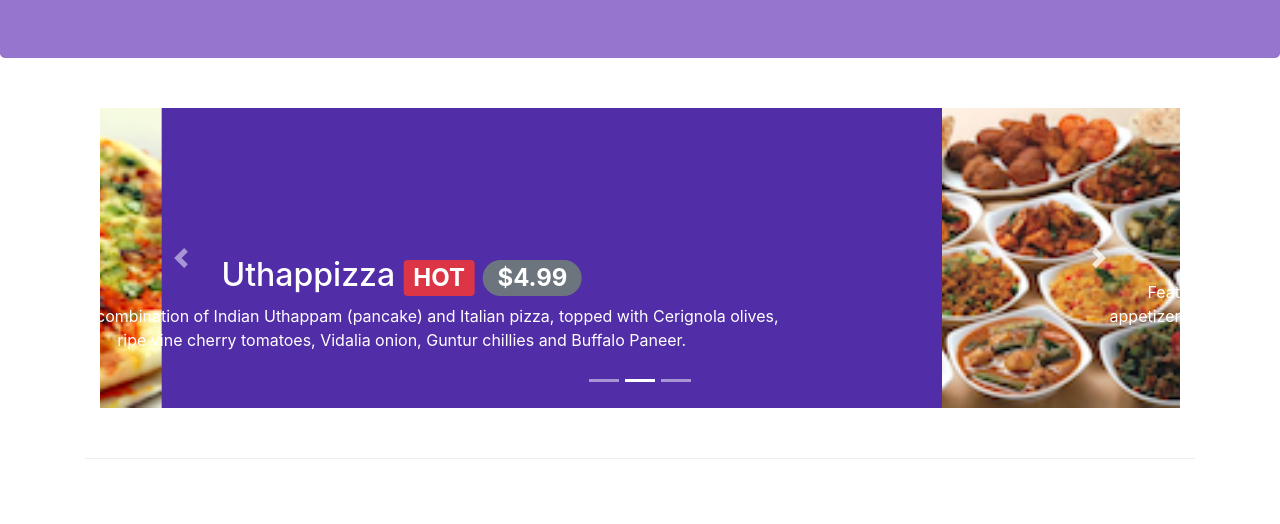
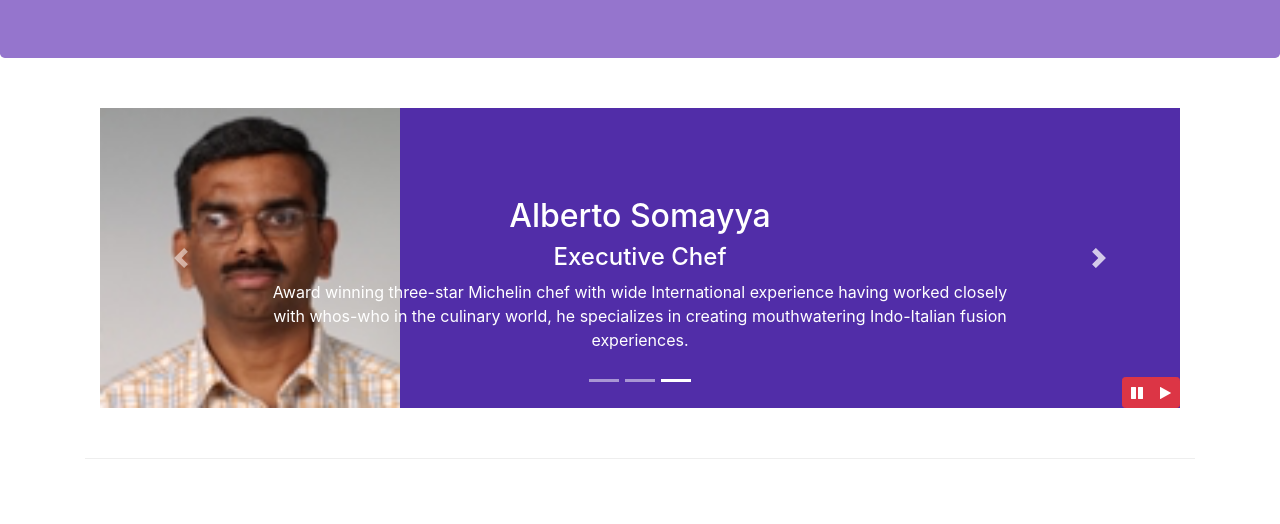
Before and after one commit to Sumanth-Varma/BS, a website: page index.html in a window 1280 px wide. Shown: the part 276-800 px from the top of the page. Drawn offline with nearby package versions, Linux system fonts and the light colour scheme.

Commit message:
Bootstrap JQuery

```diff
--- a/css/styles.css
+++ b/css/styles.css
@@ -75,3 +75,10 @@ body
 {
 	max-width: 600px;
 }
+
+#carouselButton
+{
+	right: 0px;
+	position: absolute;
+	bottom: 0px;
+}
--- a/index.html
+++ b/index.html
@@ -160,7 +160,7 @@
     <div class="container">
         <div class="row row-content">
             <div class="col">
-                <div id="mycarousel" class="carousel slide" data-ride="carousel">
+                <div id="mycarousel" class="carousel slide" data-ride="carousel" data-interval="2000">
                     <div class="carousel-inner" role="listbox">
                         <div class="carousel-item active">
                             <img src="img/uthappizza.png" class="d-block img-fluid" alt="uthappizza">
@@ -199,6 +199,14 @@
                     <a href="#mycarousel" class="carousel-control-next" role="button" data-slide="next">
                         <span class="carousel-control-next-icon"></span>
                     </a>
+                    <div class="btn-group" id="carouselButton">
+                        <button class="btn btn-danger btn-sm" id="carousel-pause">
+                            <span class="fa fa-pause"></span>
+                        </button>
+                        <button class="btn btn-danger btn-sm" id="carousel-play">
+                            <span class="fa fa-play"></span>
+                        </button>
+                    </div>
                 </div>
             </div>
         </div>
@@ -296,7 +304,17 @@
     <script src="node_modules/jquery/dist/jquery.slim.min.js"></script>
     <script src="node_modules/popper.js/dist/umd/popper.min.js"></script>
     <script src="node_modules/bootstrap/dist/js/bootstrap.min.js"></script>
-
+    <script>
+        $(document).ready(function() {
+            $('#mycarousel').carousel({interval: 2000});
+            $('#carousel-pause').click(function(){
+                $('#mycarousel').carousel('pause');
+            });
+            $('#carousel-play').click(function(){
+                $('#mycarousel').carousel('cycle');
+            });
+        })
+    </script>
 </body>
 
 </html>
```
